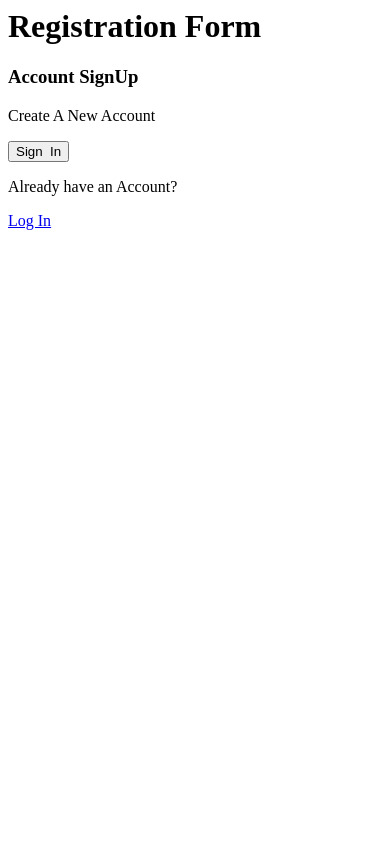
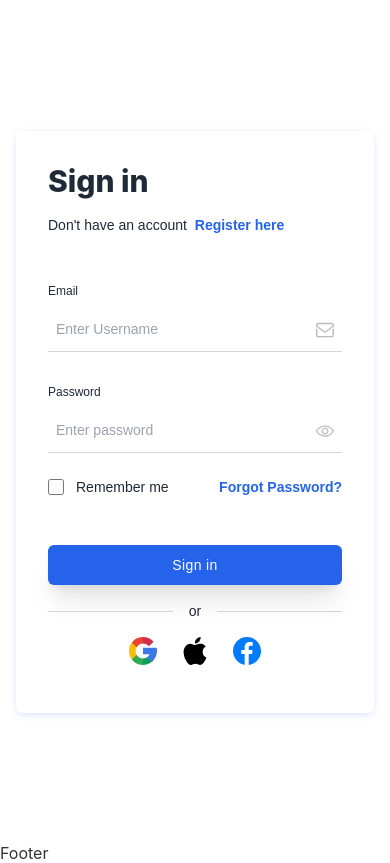
Before and after one commit to kushpedia/HomeProApp, a Django app: page /login/ in a window 390 px wide. Before the commit the page ends 230 px from the top, so only its background shows below. Run offline with Django 5.2, Linux system fonts and the light colour scheme; some libraries are stand-ins or nearby versions.

Commit message:
added login and register templates

```diff
--- a/homepro/templates/base.html
+++ b/homepro/templates/base.html
@@ -9,6 +9,7 @@
     <!-- Icon - IconMonster -->
     <link rel="stylesheet" href="https://cdn.iconmonstr.com/1.3.0/css/iconmonstr-iconic-font.min.css" />
     <!-- Mumble UI -->
+    <script src="https://cdn.tailwindcss.com"></script>
     <link rel="stylesheet" href="{% static 'uikit/styles/uikit.css' %}"/>
     <!-- Dev Search UI -->
     <link rel="stylesheet" href="{% static 'styles/app.css' %}" />
@@ -35,15 +36,14 @@
                 {% endfor %}
 
         {% endif %}
-
+                {% include 'navbar.html' %}
     {% block content%}
 
     {% endblock content%}
 
+    {% include 'footer.html' %}
+
+</body>
 
 
-</body>
-{% comment %} <script src="{% static 'uikit/app.js' %}"></script>
-<script src="{% static 'js/main.js' %}"></script> {% endcomment %}
-
 </html>
--- /dev/null
+++ b/homepro/templates/footer.html
@@ -0,0 +1 @@
+<h1>Footer</h1>
--- /dev/null
+++ b/homepro/templates/navbar.html
@@ -0,0 +1,2 @@
+<header>
+</header>
--- /dev/null
+++ b/homepro/templates/users/login.html
@@ -0,0 +1,118 @@
+{% extends 'base.html' %}
+{% load static %}
+
+{% block content %}
+
+<div class="font-[sans-serif] max-sm:px-4">
+    <div class="min-h-screen flex flex-col items-center justify-center">
+    <div class="grid md:grid-cols-2 items-center gap-4 max-md:gap-8 max-w-6xl max-md:max-w-lg w-full p-4 m-4 shadow-[0_2px_10px_-3px_rgba(6,81,237,0.3)] rounded-md">
+        <div class="md:max-w-md w-full px-4 py-4">
+        <form action="" method="post" class="form auth__form">
+            {% csrf_token %}
+            <div class="mb-12">
+            <h3 class="text-gray-800 text-3xl font-extrabold">Sign in</h3>
+            <p class="text-sm mt-4 text-gray-800">Don't have an account <a href="{% url 'register' %}" class="text-blue-600 font-semibold hover:underline ml-1 whitespace-nowrap">Register here</a></p>
+            </div>
+
+                <div>
+                <label class="text-gray-800 text-xs block mb-2">Email</label>
+                <div class="relative flex items-center">
+                    <input name="username" type="text" required class="w-full text-gray-800 text-sm border-b border-gray-300 focus:border-blue-600 pl-2 pr-8 py-3 outline-none" placeholder="Enter Username" />
+                    <svg xmlns="http://www.w3.org/2000/svg" fill="#bbb" stroke="#bbb" class="w-[18px] h-[18px] absolute right-2" viewBox="0 0 682.667 682.667">
+                    <defs>
+                        <clipPath id="a" clipPathUnits="userSpaceOnUse">
+                        <path d="M0 512h512V0H0Z" data-original="#000000"></path>
+                        </clipPath>
+                    </defs>
+                    <g clip-path="url(#a)" transform="matrix(1.33 0 0 -1.33 0 682.667)">
+                        <path fill="none" stroke-miterlimit="10" stroke-width="40" d="M452 444H60c-22.091 0-40-17.909-40-40v-39.446l212.127-157.782c14.17-10.54 33.576-10.54 47.746 0L492 364.554V404c0 22.091-17.909 40-40 40Z" data-original="#000000"></path>
+                        <path d="M472 274.9V107.999c0-11.027-8.972-20-20-20H60c-11.028 0-20 8.973-20 20V274.9L0 304.652V107.999c0-33.084 26.916-60 60-60h392c33.084 0 60 26.916 60 60v196.653Z" data-original="#000000"></path>
+                    </g>
+                    </svg>
+                </div>
+                </div>
+
+                <div class="mt-8">
+                <label class="text-gray-800 text-xs block mb-2">Password</label>
+                <div class="relative flex items-center">
+                    <input name="password" type="password" required class="w-full text-gray-800 text-sm border-b border-gray-300 focus:border-blue-600 pl-2 pr-8 py-3 outline-none" placeholder="Enter password" />
+                    <svg xmlns="http://www.w3.org/2000/svg" fill="#bbb" stroke="#bbb" class="w-[18px] h-[18px] absolute right-2 cursor-pointer" viewBox="0 0 128 128">
+                    <path d="M64 104C22.127 104 1.367 67.496.504 65.943a4 4 0 0 1 0-3.887C1.367 60.504 22.127 24 64 24s62.633 36.504 63.496 38.057a4 4 0 0 1 0 3.887C126.633 67.496 105.873 104 64 104zM8.707 63.994C13.465 71.205 32.146 96 64 96c31.955 0 50.553-24.775 55.293-31.994C114.535 56.795 95.854 32 64 32 32.045 32 13.447 56.775 8.707 63.994zM64 88c-13.234 0-24-10.766-24-24s10.766-24 24-24 24 10.766 24 24-10.766 24-24 24zm0-40c-8.822 0-16 7.178-16 16s7.178 16 16 16 16-7.178 16-16-7.178-16-16-16z" data-original="#000000"></path>
+                    </svg>
+                </div>
+                </div>
+
+                <div class="flex flex-wrap items-center justify-between gap-4 mt-6">
+                <div class="flex items-center">
+                    <input id="remember-me" name="remember-me" type="checkbox" class="h-4 w-4 shrink-0 text-blue-600 focus:ring-blue-500 border-gray-300 rounded" />
+                    <label for="remember-me" class="ml-3 block text-sm text-gray-800">
+                    Remember me
+                    </label>
+                </div>
+                <div>
+                    <a href="jajvascript:void(0);" class="text-blue-600 font-semibold text-sm hover:underline">
+                    Forgot Password?
+                    </a>
+                </div>
+                </div>
+
+            <div class="mt-12">
+                <button type="submit" class="w-full shadow-xl py-2.5 px-4 text-sm tracking-wide rounded-md text-white bg-blue-600 hover:bg-blue-700 focus:outline-none">
+                    Sign in
+                </button>
+                </div>
+
+                <div class="my-4 flex items-center gap-4">
+                <hr class="w-full border-gray-300" />
+                <p class="text-sm text-gray-800 text-center">or</p>
+                <hr class="w-full border-gray-300" />
+                </div>
+
+                <div class="space-x-6 flex justify-center">
+                <button type="button"
+                    class="border-none outline-none">
+                    <svg xmlns="http://www.w3.org/2000/svg" class="w-7 h-7 inline" viewBox="0 0 512 512">
+                    <path fill="#fbbd00"
+                        d="M120 256c0-25.367 6.989-49.13 19.131-69.477v-86.308H52.823C18.568 144.703 0 198.922 0 256s18.568 111.297 52.823 155.785h86.308v-86.308C126.989 305.13 120 281.367 120 256z"
+                        data-original="#fbbd00" />
+                    <path fill="#0f9d58"
+                        d="m256 392-60 60 60 60c57.079 0 111.297-18.568 155.785-52.823v-86.216h-86.216C305.044 385.147 281.181 392 256 392z"
+                        data-original="#0f9d58" />
+                    <path fill="#31aa52"
+                        d="m139.131 325.477-86.308 86.308a260.085 260.085 0 0 0 22.158 25.235C123.333 485.371 187.62 512 256 512V392c-49.624 0-93.117-26.72-116.869-66.523z"
+                        data-original="#31aa52" />
+                    <path fill="#3c79e6"
+                        d="M512 256a258.24 258.24 0 0 0-4.192-46.377l-2.251-12.299H256v120h121.452a135.385 135.385 0 0 1-51.884 55.638l86.216 86.216a260.085 260.085 0 0 0 25.235-22.158C485.371 388.667 512 324.38 512 256z"
+                        data-original="#3c79e6" />
+                    <path fill="#cf2d48"
+                        d="m352.167 159.833 10.606 10.606 84.853-84.852-10.606-10.606C388.668 26.629 324.381 0 256 0l-60 60 60 60c36.326 0 70.479 14.146 96.167 39.833z"
+                        data-original="#cf2d48" />
+                    <path fill="#eb4132"
+                        d="M256 120V0C187.62 0 123.333 26.629 74.98 74.98a259.849 259.849 0 0 0-22.158 25.235l86.308 86.308C162.883 146.72 206.376 120 256 120z"
+                        data-original="#eb4132" />
+                    </svg>
+                </button>
+                <button type="button"
+                    class="border-none outline-none">
+                <svg xmlns="http://www.w3.org/2000/svg" class="w-7 h-7 inline" fill="#000" viewBox="0 0 22.773 22.773">
+                    <path d="M15.769 0h.162c.13 1.606-.483 2.806-1.228 3.675-.731.863-1.732 1.7-3.351 1.573-.108-1.583.506-2.694 1.25-3.561C13.292.879 14.557.16 15.769 0zm4.901 16.716v.045c-.455 1.378-1.104 2.559-1.896 3.655-.723.995-1.609 2.334-3.191 2.334-1.367 0-2.275-.879-3.676-.903-1.482-.024-2.297.735-3.652.926h-.462c-.995-.144-1.798-.932-2.383-1.642-1.725-2.098-3.058-4.808-3.306-8.276v-1.019c.105-2.482 1.311-4.5 2.914-5.478.846-.52 2.009-.963 3.304-.765.555.086 1.122.276 1.619.464.471.181 1.06.502 1.618.485.378-.011.754-.208 1.135-.347 1.116-.403 2.21-.865 3.652-.648 1.733.262 2.963 1.032 3.723 2.22-1.466.933-2.625 2.339-2.427 4.74.176 2.181 1.444 3.457 3.028 4.209z" data-original="#000000"></path>
+                    </svg>
+                </button>
+                <button type="button"
+                    class="border-none outline-none">
+                    <svg xmlns="http://www.w3.org/2000/svg" class="w-7 h-7 inline" fill="#007bff" viewBox="0 0 167.657 167.657">
+                    <path d="M83.829.349C37.532.349 0 37.881 0 84.178c0 41.523 30.222 75.911 69.848 82.57v-65.081H49.626v-23.42h20.222V60.978c0-20.037 12.238-30.956 30.115-30.956 8.562 0 15.92.638 18.056.919v20.944l-12.399.006c-9.72 0-11.594 4.618-11.594 11.397v14.947h23.193l-3.025 23.42H94.026v65.653c41.476-5.048 73.631-40.312 73.631-83.154 0-46.273-37.532-83.805-83.828-83.805z" data-original="#010002"></path>
+                    </svg>
+                </button>
+                </div>
+            </form>
+            </div>
+
+            <div class="hidden md:flex w-full h-full items-center bg-[#000842] rounded-xl p-8">
+            <img src="https://readymadeui.com/signin-image.webp" class="w-full aspect-[12/12] object-contain" alt="login-image" />
+            </div>
+        </div>
+        </div>
+    </div>
+
+{% endblock content %}
--- a/homepro/templates/users/login_register.html
+++ /dev/null
@@ -1,54 +0,0 @@
-<h1>Registration Form</h1>
-{% if messages %}
-
-                {% for message in messages %}
-
-                <div class="alert alert--{{message.tags}}">
-                    <p class="alert__message">{{message}}</p>
-
-                    <button class="alert__close">X</button>
-                </div>
-
-
-                {% endfor %}
-
-        {% endif %}
-
-<div class="auth">
-    <div class="card">
-        <div class="auth__header text-center">
-        <a href="/">
-        {% comment %} <img src="{% static 'images/icon.svg' %}" alt="icon" /> {% endcomment %}
-        </a>
-        <h3>Account SignUp</h3>
-        <p>Create A New Account</p>
-    </div>
-
-    <form action="{% url 'register' %}" method="post" class="form auth__form">
-
-        {% csrf_token %}
-
-        {% for field in form %}
-        <!-- Input:Text -->
-        <div class="form__field">
-            <label for="formInput#text">{{field.label}} </label>
-            {{field}}
-            {% for error in field.errors %}
-
-            {{error}}
-
-            {% endfor %}
-        </div>
-        {% endfor %}
-
-
-        <div class="auth__actions">
-        <input class="btn btn--sub btn--lg" type="submit" value="Sign  In" />
-        </div>
-    </form>
-    <div class="auth__alternative">
-        <p>Already have an Account?</p>
-        <a href="{% url 'login' %}">Log In</a>
-    </div>
-    </div>
-</div>
--- a/homepro/users/urls.py
+++ b/homepro/users/urls.py
@@ -8,5 +8,6 @@ urlpatterns = [
     path('edit-account/', views.editAccount, name='edit-account'),
     path('account/', views.userAccount, name='account'),
     path('login/', views.loginUser, name='login'),
+    path('logout/', views.logoutUser, name='logout'),
     # path('profile', views.profile, name='profile'),
 ]
--- a/homepro/users/views.py
+++ b/homepro/users/views.py
@@ -11,8 +11,7 @@ def homepage(request):
     # return HttpResponse("Welcome")
 def userRegistration(request):
     form = CustomUserCreationForm()
-    page = "register"
-    context = {'page': page, 'form':form}
+    context = {'form':form}
     if request.method =="POST":
         form = CustomUserCreationForm(request.POST)
         if form.is_valid():
@@ -23,7 +22,7 @@ def userRegistration(request):
             return redirect('edit-account')
         else:
             messages.error(request, "User Creation Failed.")
-    return render(request, 'users/login_register.html', context)
+    return render(request, 'users/register.html', context)
 
 # user Account:
 @login_required(login_url='login')
@@ -37,10 +36,10 @@ def userAccount(request):
 def editAccount(request):
     profile = request.user.profile
     form = ProfileForm(instance=profile)
-    uneditable_fields = ['user']
-    for field in uneditable_fields:
-        if field in form.fields:
-            form.fields[field].disabled = True
+    # uneditable_fields = ['user']
+    # for field in uneditable_fields:
+    #     if field in form.fields:
+    #         form.fields[field].disabled = True
 
     if request.method == 'POST':
         form = ProfileForm(request.POST, request.FILES, instance = profile)
@@ -50,7 +49,7 @@ def editAccount(request):
                 'user' : request.user
             }
             messages.error(request, "User Updated Successfully.")
-            return redirect('homepage',context = context)
+            return redirect('homepage')
 
     context = {'form':form}
 
@@ -58,10 +57,9 @@ def editAccount(request):
 
 #Login User
 def loginUser(request):
-    page = "login"
-    context = {'page': page}
+
     if request.user.is_authenticated:
-        return redirect('profiles')
+        return redirect('homepage')
 
 
     if request.method == 'POST':
@@ -76,8 +74,13 @@ def loginUser(request):
 
         if user is not None:
             login(request, user)
-            return redirect (request.GET['next'] if 'next' in request.GET else 'account')
+            return redirect (request.GET['next'] if 'next' in request.GET else 'homepage')
         else:
             messages.error(request, "Wrong Username OR Password!")
 
-    return render(request, 'users/login_register.html',context)
+    return render(request, 'users/login.html')
+
+def logoutUser(request):
+    logout(request)
+    messages.info(request, "User Logged Out Succesfully")
+    return redirect('login')
```
Also changed, not shown: homepro/static/styles/app.css (deleted, +0 -7 lines), homepro/templates/users/register.html (added, +77 -0 lines), homepro/templates/users/userhome.html (+3 -14 lines), homepro/users/forms.py (+20 -2 lines), homepro/db.sqlite3, homepro/static/images/logo/logo1.svg (added), homepro/static/images/logo/logo2.svg (added), homepro/static/images/logo/logo3.png (added).
